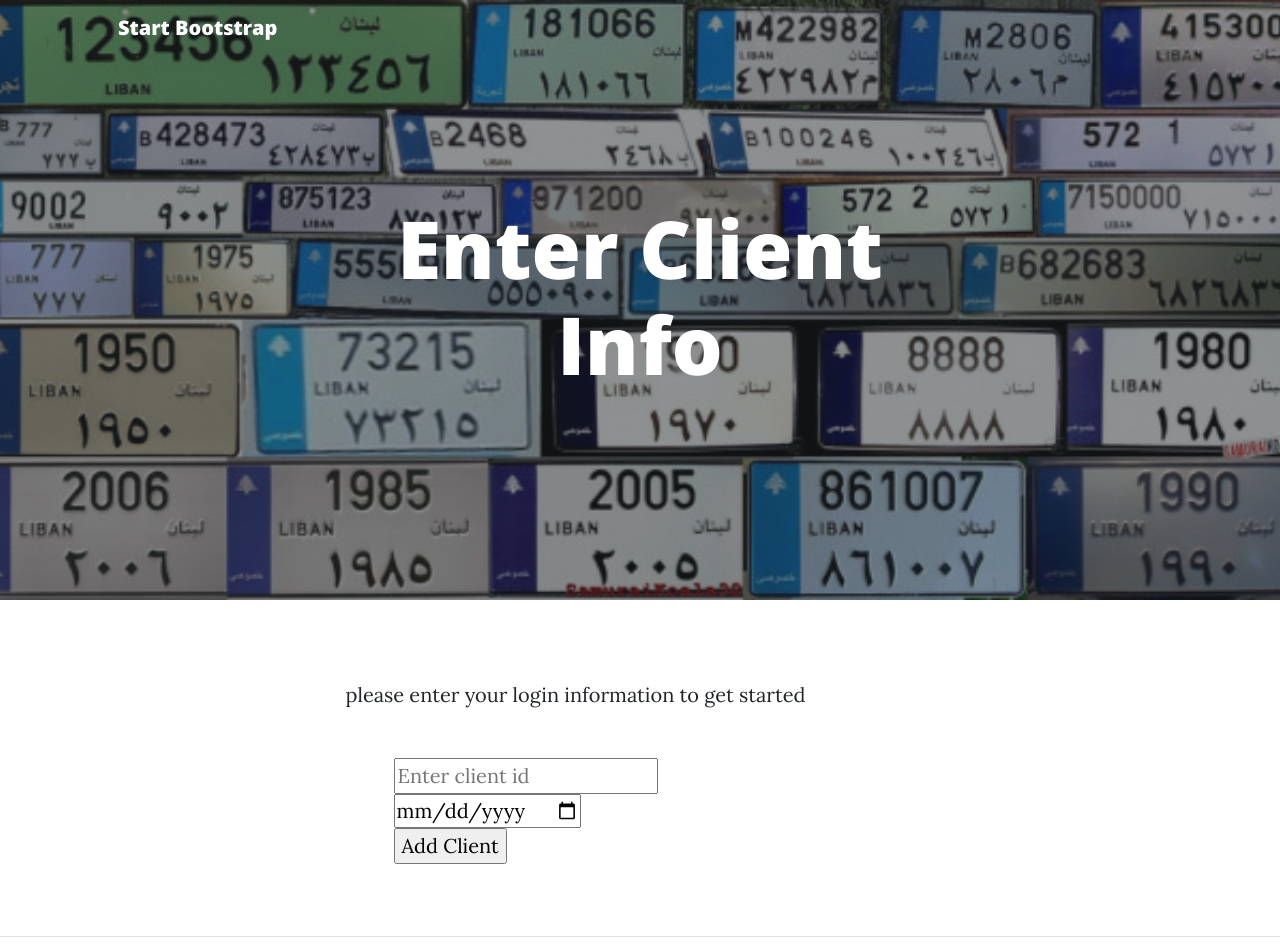
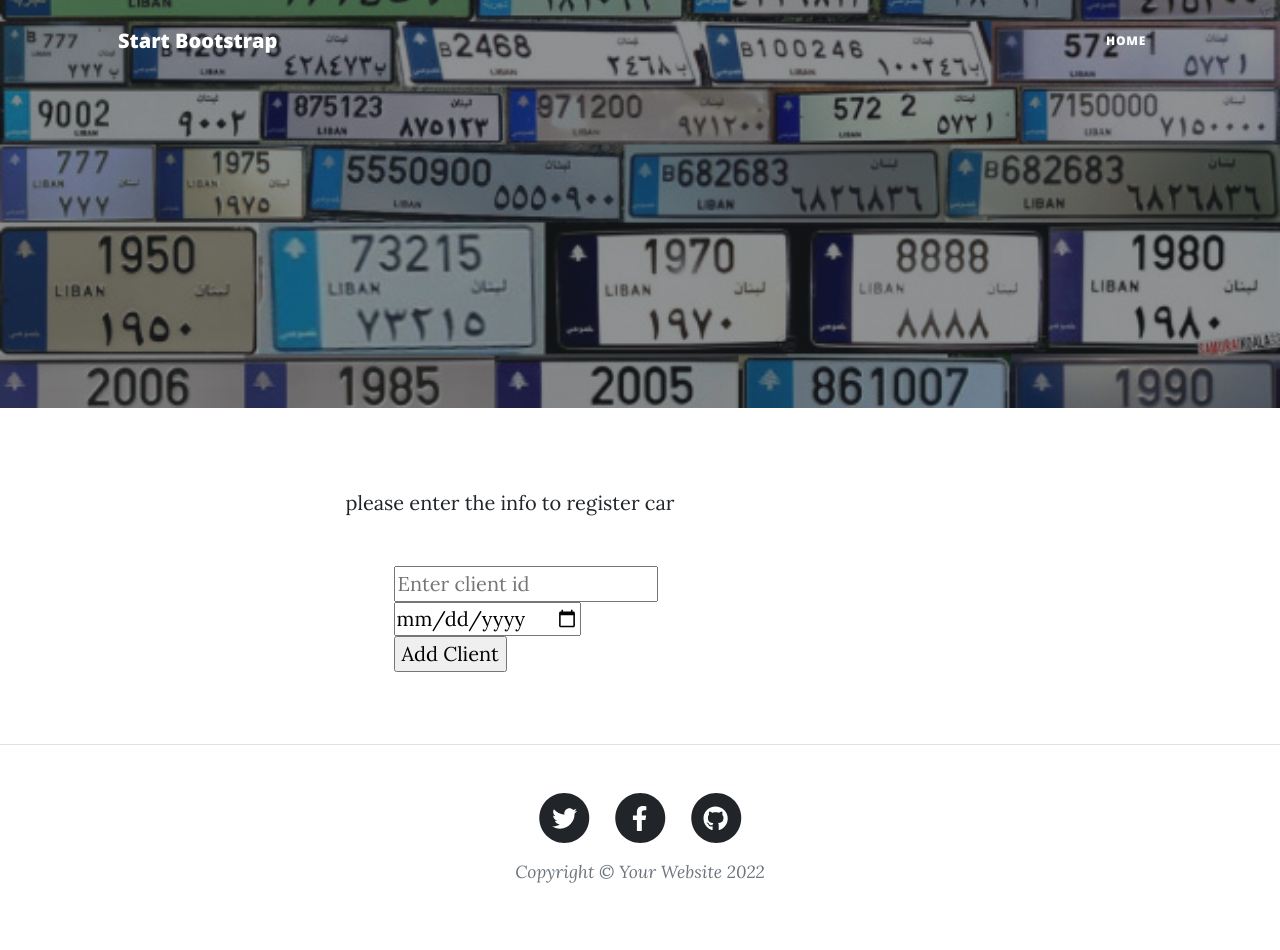
Before and after one commit to tarek5171/dbms_final_project, a PHP site: page /register_car.php in a window 1280 px wide. Shown: the top 950 px of the page. After the commit the page ends 883 px from the top, so only its background shows below. Run offline with PHP 8.4, Linux system fonts and the light colour scheme; a user stored in the database is signed in; data that the repository does not hold is empty; some libraries are stand-ins or nearby versions.

Commit message:
Add files via upload

```diff
--- a/register_car.php
+++ b/register_car.php
@@ -90,6 +90,7 @@ if(isset($_POST['client_id'])){
                 </button>
                 <div class="collapse navbar-collapse" id="navbarResponsive">
                     <ul class="navbar-nav ms-auto py-4 py-lg-0">
+                        <li class="nav-item"><a class="nav-link px-lg-3 py-3 py-lg-4" href="index.php">Home</a></li>
 
                     </ul>
                 </div>
@@ -101,7 +102,7 @@ if(isset($_POST['client_id'])){
                 <div class="row gx-4 gx-lg-5 justify-content-center">
                     <div class="col-md-10 col-lg-8 col-xl-7">
                         <div class="page-heading">
-                            <h1>Enter Client Info</h1>
+                            <h1></h1>
 
                         </div>
                     </div>
@@ -113,7 +114,7 @@ if(isset($_POST['client_id'])){
             <div class="container px-4 px-lg-5">
                 <div class="row gx-4 gx-lg-5 justify-content-center">
                     <div class="col-md-10 col-lg-8 col-xl-7">
-                        <p>please enter your login information to get started</p>
+                        <p>please enter the info to register car</p>
                         <div class="my-5">
                             <!-- * * * * * * * * * * * * * * *-->
                             <!-- * * SB Forms Contact Form * *-->
```
